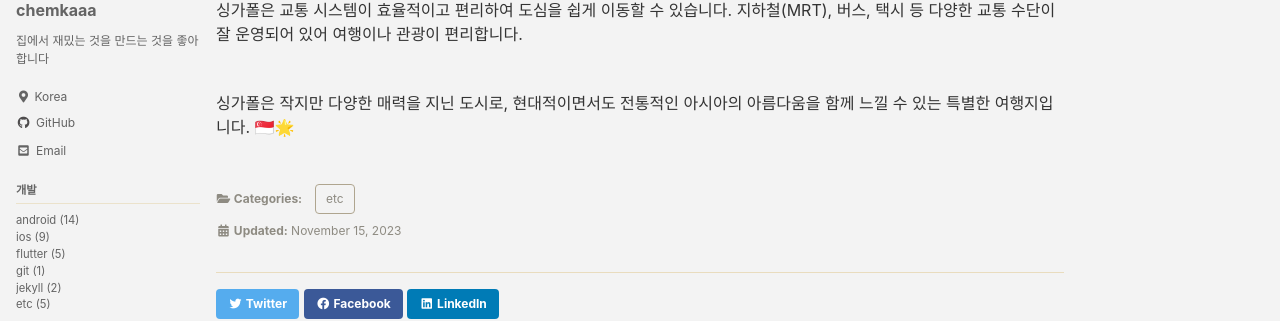
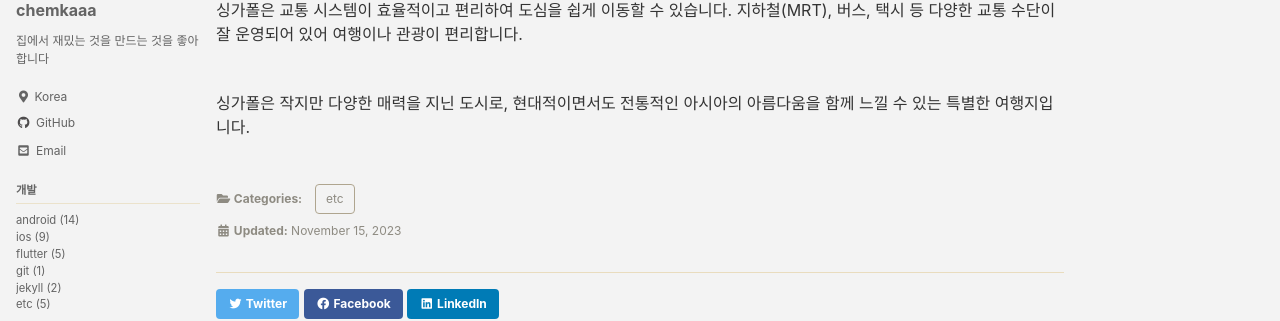
Before and after one commit to kangtaejin/kangtaejin.github.io, a Jekyll site: the page built from _posts/2023-11-15-travel-singapore.md, in a window 1280 px wide and 900 px high, scrolled down 831 px. Shown: the part 167-488 px from the top of the window. Built offline with Jekyll 4.4.1, drawn with Linux system fonts in a browser that asks for light colours; cached includes are drawn as plain includes; comment, search, counter and statistics services are not loaded.

```diff
--- a/_posts/2023-11-15-travel-singapore.md
+++ b/_posts/2023-11-15-travel-singapore.md
@@ -26,4 +26,4 @@ toc: true
 다양한 교통 수단이 잘 운영되어 있어 여행이나 관광이 편리합니다.
  <br/><br/>
 
-싱가폴은 작지만 다양한 매력을 지닌 도시로, 현대적이면서도 전통적인 아시아의 아름다움을 함께 느낄 수 있는 특별한 여행지입니다. 🇸🇬🌟
+싱가폴은 작지만 다양한 매력을 지닌 도시로, 현대적이면서도 전통적인 아시아의 아름다움을 함께 느낄 수 있는 특별한 여행지입니다.
```
